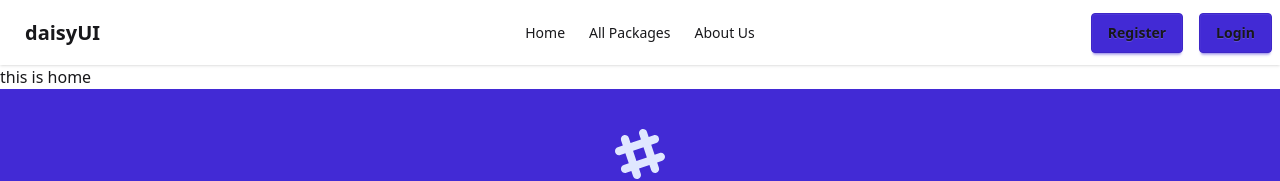
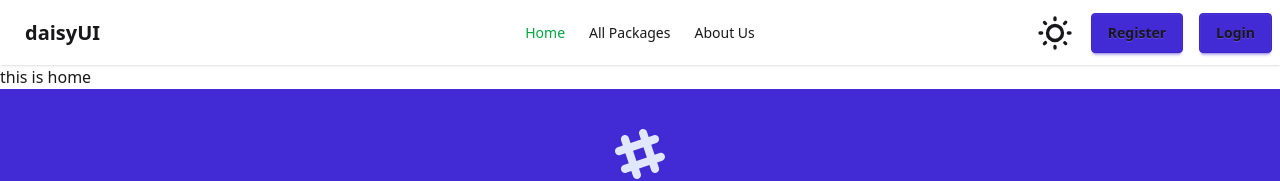
Before and after one commit to MohammadMasumHossain/Tour-package-Booking-Management2, a React (Vite) app: page / in a window 1280 px wide. Shown: the top 181 px of the page. Built offline with nearby package versions, Linux system fonts and the light colour scheme; no server answers.

Commit message:
add dark light theme

```diff
--- a/src/pages/Shared/Navbar.jsx
+++ b/src/pages/Shared/Navbar.jsx
@@ -1,4 +1,4 @@
-import React, { use } from "react";
+import React, { use, useEffect, useState } from "react";
 import { NavLink } from "react-router";
 import userIcon from "../../assets/profile.png";
 import { AuthContext } from "../../contexts/AuthContext/AuthContext";
@@ -18,23 +18,60 @@
   const links = (
     <>
       <li>
-        <NavLink to="/">Home</NavLink>
+        <NavLink
+          to="/"
+          className={({ isActive }) => (isActive ? "text-green-600" : "")}
+        >
+          Home
+        </NavLink>
       </li>
       <li>
-        <NavLink to="/allpackages">All Packages</NavLink>
+        <NavLink
+          to="/allpackages"
+          className={({ isActive }) => (isActive ? "text-green-600" : "")}
+        >
+          All Packages
+        </NavLink>
       </li>
       <li>
-        <NavLink to="/aboutus">About Us</NavLink>
+        <NavLink
+          to="/aboutus"
+          className={({ isActive }) => (isActive ? "text-green-600" : "")}
+        >
+          About Us
+        </NavLink>
       </li>
       {user && (
         <>
           <li>
-            <NavLink to="/mybooking">My Bookings</NavLink>
+            <NavLink
+              to="/mybooking"
+              className={({ isActive }) => (isActive ? "text-green-600" : "")}
+            >
+              My Bookings
+            </NavLink>
           </li>
         </>
       )}
     </>
   );
+
+  const [theme, setTheme] = useState(
+    localStorage.getItem("theme") ? localStorage.getItem("theme") : "light"
+  );
+
+  const handleToggle = (e) => {
+    if (e.target.checked) {
+      setTheme("dark");
+    } else {
+      setTheme("light");
+    }
+  };
+  useEffect(() => {
+    localStorage.setItem("theme", theme);
+    const localTheme = localStorage.getItem("theme");
+    document.querySelector("html").setAttribute("data-theme", localTheme);
+  }, [theme]);
   return (
     <div className="navbar bg-base-100 shadow-sm">
       <div className="navbar-start">
@@ -68,7 +105,38 @@
       <div className="navbar-center hidden lg:flex">
         <ul className="menu menu-horizontal px-1">{links}</ul>
       </div>
+
       <div className="navbar-end">
+        <div className="mr-4">
+          <label className="swap swap-rotate">
+            {/* this hidden checkbox controls the state */}
+            <input
+              type="checkbox"
+              onChange={handleToggle}
+              checked={theme === "light" ? false : true}
+              className="theme-controller"
+              value="synthwave"
+            />
+
+            {/* sun icon */}
+            <svg
+              className="swap-off h-10 w-10 fill-current"
+              xmlns="http://www.w3.org/2000/svg"
+              viewBox="0 0 24 24"
+            >
+              <path d="M5.64,17l-.71.71a1,1,0,0,0,0,1.41,1,1,0,0,0,1.41,0l.71-.71A1,1,0,0,0,5.64,17ZM5,12a1,1,0,0,0-1-1H3a1,1,0,0,0,0,2H4A1,1,0,0,0,5,12Zm7-7a1,1,0,0,0,1-1V3a1,1,0,0,0-2,0V4A1,1,0,0,0,12,5ZM5.64,7.05a1,1,0,0,0,.7.29,1,1,0,0,0,.71-.29,1,1,0,0,0,0-1.41l-.71-.71A1,1,0,0,0,4.93,6.34Zm12,.29a1,1,0,0,0,.7-.29l.71-.71a1,1,0,1,0-1.41-1.41L17,5.64a1,1,0,0,0,0,1.41A1,1,0,0,0,17.66,7.34ZM21,11H20a1,1,0,0,0,0,2h1a1,1,0,0,0,0-2Zm-9,8a1,1,0,0,0-1,1v1a1,1,0,0,0,2,0V20A1,1,0,0,0,12,19ZM18.36,17A1,1,0,0,0,17,18.36l.71.71a1,1,0,0,0,1.41,0,1,1,0,0,0,0-1.41ZM12,6.5A5.5,5.5,0,1,0,17.5,12,5.51,5.51,0,0,0,12,6.5Zm0,9A3.5,3.5,0,1,1,15.5,12,3.5,3.5,0,0,1,12,15.5Z" />
+            </svg>
+
+            {/* moon icon */}
+            <svg
+              className="swap-on h-10 w-10 fill-current"
+              xmlns="http://www.w3.org/2000/svg"
+              viewBox="0 0 24 24"
+            >
+              <path d="M21.64,13a1,1,0,0,0-1.05-.14,8.05,8.05,0,0,1-3.37.73A8.15,8.15,0,0,1,9.08,5.49a8.59,8.59,0,0,1,.25-2A1,1,0,0,0,8,2.36,10.14,10.14,0,1,0,22,14.05,1,1,0,0,0,21.64,13Zm-9.5,6.69A8.14,8.14,0,0,1,7.08,5.22v.27A10.15,10.15,0,0,0,17.22,15.63a9.79,9.79,0,0,0,2.1-.22A8.11,8.11,0,0,1,12.14,19.73Z" />
+            </svg>
+          </label>
+        </div>
         {user ? (
           <div className="dropdown dropdown-end">
             <div
@@ -85,10 +153,24 @@
               className="menu menu-sm dropdown-content mt-3 z-[1] p-2 shadow bg-base-100 rounded-box w-52"
             >
               <li>
-                <NavLink to="/addpackage">Add Package</NavLink>
+                <NavLink
+                  to="/addpackage"
+                  className={({ isActive }) =>
+                    isActive ? "text-green-600" : ""
+                  }
+                >
+                  Add Package
+                </NavLink>
               </li>
               <li>
-                <NavLink to="/managemypackages">Manage My Packages</NavLink>
+                <NavLink
+                  to="/managemypackages"
+                  className={({ isActive }) =>
+                    isActive ? "text-green-600" : ""
+                  }
+                >
+                  Manage My Packages
+                </NavLink>
               </li>
               <li>
                 <button onClick={handleSignOut}>Logout</button>
```
